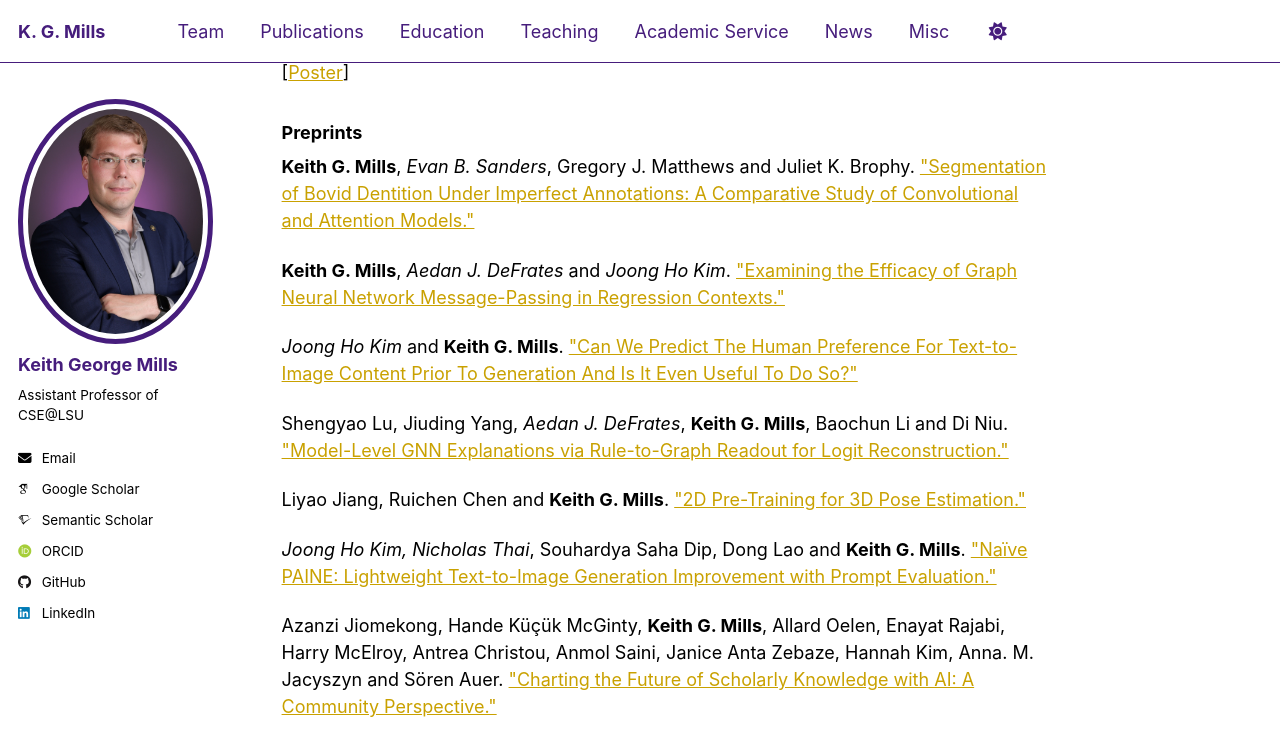
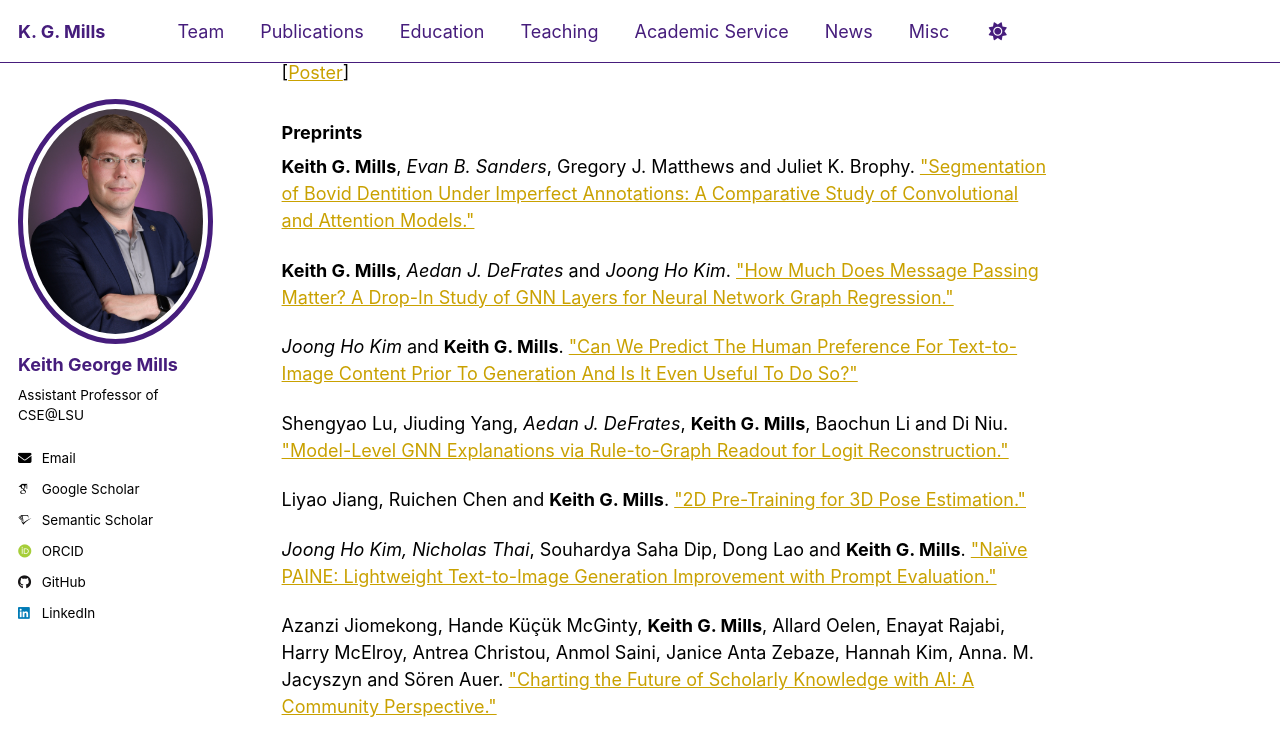
Before and after one commit to kgmills/kgmills.github.io, a Jekyll site: the page built from _pages/publications.md, in a window 1280 px wide and 900 px high, scrolled down 3204 px. Shown: the top 756 px of the window. Built offline with Jekyll 4.4.1, drawn with Linux system fonts in a browser that asks for light colours; some web fonts are replaced.

Commit message:
Change title of GNN study paper

```diff
--- a/_data/publications.yml
+++ b/_data/publications.yml
@@ -260,7 +260,7 @@
 - category: Preprints
   sort_date: "2026-07"
   authors: "<strong>Keith G. Mills</strong>, <em>Aedan J. DeFrates</em> and <em>Joong Ho Kim</em>."
-  title: "Examining the Efficacy of Graph Neural Network Message-Passing in Regression Contexts."
+  title: "How Much Does Message Passing Matter? A Drop-In Study of GNN Layers for Neural Network Graph Regression."
   title_url: "https://arxiv.org/pdf/2607.26404"
 
 - category: Preprints
```
